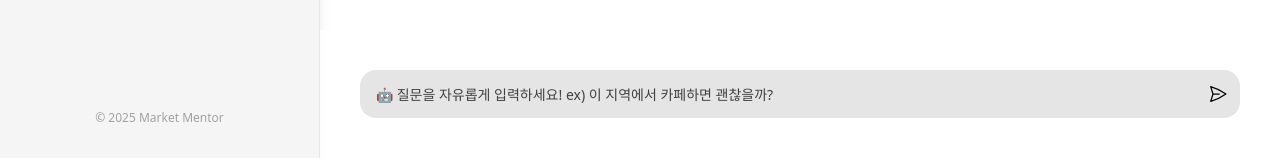
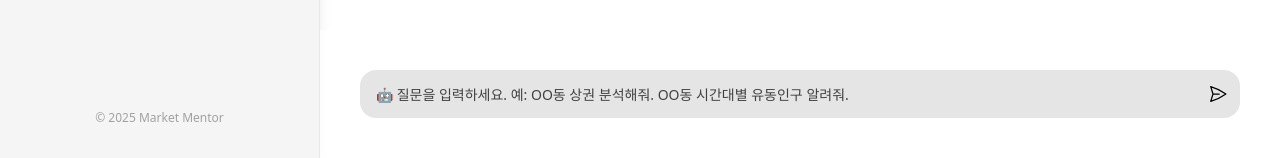
Before and after one commit to mlngwan/trafficAI, a Next.js app: page /chat in a window 1280 px wide. Shown: the part 642-800 px from the top of the page. Built offline with nearby package versions, Linux system fonts and the light colour scheme.

Commit message:
Chat-Input : 입력창 초기화, placeholder 변경으로 UX 개선

```diff
--- a/components/chat-input.tsx
+++ b/components/chat-input.tsx
@@ -1,34 +1,49 @@
 "use client";
 
 import { PaperAirplaneIcon } from "@heroicons/react/24/outline";
+import { useState } from "react";
 
 interface ChatInputProps {
   inputRef: React.RefObject<HTMLInputElement | null>;
-  clickHandler: () => Promise<void>;
+  clickHandler: (question: string) => void;
 }
 
 export default function ChatInput({ inputRef, clickHandler }: ChatInputProps) {
+  const [inputValue, setInputValue] = useState("");
+
+  const handleSubmit = () => {
+    const trimmed = inputValue.trim();
+    if (!trimmed) return;
+    clickHandler(trimmed);
+    setInputValue(""); // 입력창 초기화
+  };
+
   const handleKeyDown = (e: React.KeyboardEvent<HTMLInputElement>) => {
-    if (e.key === "Enter") clickHandler();
+    if (e.key === "Enter") {
+      e.preventDefault();
+      handleSubmit();
+    }
   };
 
   return (
     <div className="relative rounded-2xl bg-neutral-200">
       <input
         ref={inputRef}
+        value={inputValue}
+        onChange={(e) => setInputValue(e.target.value)}
         id="chat"
         name="chat"
-        placeholder="🤖 질문을 자유롭게 입력하세요! ex) 이 지역에서 카페하면 괜찮을까?"
+        placeholder="🤖 질문을 입력하세요. 예: OO동 상권 분석해줘. OO동 시간대별 유동인구 알려줘."
         className="w-full h-12 border-none focus:outline-none px-4
         rounded-2xl placeholder:text-sm placeholder:text-neutral-700"
         onKeyDown={handleKeyDown}
       />
       <div className="absolute inset-y-1 right-0 flex justify-end">
         <button
-          type="submit"
+          type="button"
           aria-label="Submit"
           className="mr-3 h-full flex justify-center items-center transition-colors hover:*:text-slate-600"
-          onClick={clickHandler}
+          onClick={handleSubmit}
         >
           <PaperAirplaneIcon className="size-5" />
         </button>
```
